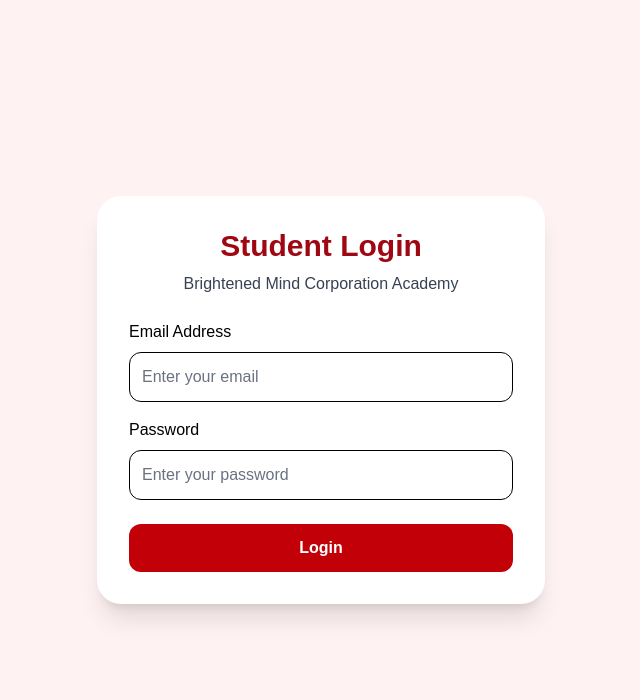
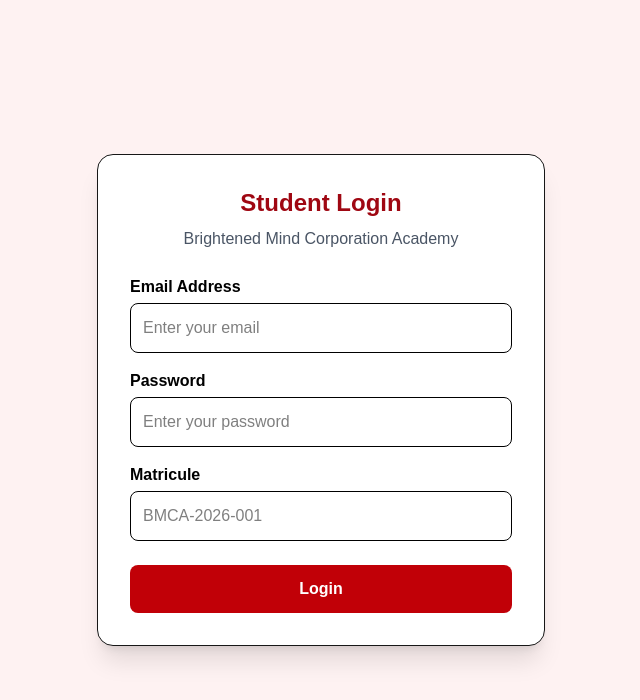
Before and after one commit to brightenedmindcorporation/english-academy, a Next.js app: page /login in a window 1280 px wide. Shown: the top 700 px of the page, without its empty margins (319-959 px from the left). Built offline with nearby package versions, Linux system fonts and the light colour scheme; no server answers.

Commit message:
fix login matricule + admin + visibility UI

```diff
--- a/app/login/page.tsx
+++ b/app/login/page.tsx
@@ -2,62 +2,131 @@
 
 import { useState } from "react";
 import { signInWithEmailAndPassword } from "firebase/auth";
-import { auth } from "@/lib/firebase";
+import { auth, db } from "@/lib/firebase";
 import { useRouter } from "next/navigation";
+import { doc, getDoc } from "firebase/firestore";
 
 export default function Login() {
   const [email, setEmail] = useState("");
   const [password, setPassword] = useState("");
+  const [matricule, setMatricule] = useState("");
+  const [loading, setLoading] = useState(false);
+
   const router = useRouter();
 
   const handleLogin = async () => {
     try {
-      await signInWithEmailAndPassword(auth, email, password);
-      router.push("/dashboard");
+      setLoading(true);
+
+      // 🔐 1. Firebase auth
+      const userCred = await signInWithEmailAndPassword(
+        auth,
+        email,
+        password
+      );
+
+      const user = userCred.user;
+
+      // 📦 2. Firestore student data
+      const snap = await getDoc(doc(db, "students", user.uid));
+
+      if (!snap.exists()) {
+        alert("Account not found in database");
+        return;
+      }
+
+      const data = snap.data();
+
+      // 🚫 3. Not approved check
+      if (data.status !== "Approved") {
+        alert("Account not approved by admin");
+        return;
+      }
+
+      // 🔑 4. Matricule check
+      if (!matricule) {
+        alert("Please enter your matricule");
+        return;
+      }
+
+      if (data.matricule !== matricule) {
+        alert("Invalid matricule");
+        return;
+      }
+
+      // 🚀 5. Redirect by level
+      if (data.level === "Level 1") {
+        router.push("/level1");
+      } else if (data.level === "Level 2") {
+        router.push("/level2");
+      } else {
+        router.push("/dashboard");
+      }
+
     } catch (error: any) {
       alert(error.message);
+    } finally {
+      setLoading(false);
     }
   };
 
   return (
-    <main className="min-h-screen bg-red-50 flex justify-center items-center p-6">
-      <div className="bg-white p-8 shadow-xl rounded-3xl w-full max-w-md">
+    <main className="min-h-screen flex items-center justify-center bg-red-50 px-4">
 
-        <h1 className="text-3xl font-bold text-red-800 text-center mb-2">
+      <div className="bg-white p-8 shadow-xl rounded-2xl w-full max-w-md border">
+
+        {/* TITLE */}
+        <h1 className="text-2xl font-bold text-red-800 text-center mb-2">
           Student Login
         </h1>
 
-        <p className="text-center text-gray-700 mb-6">
+        <p className="text-center text-gray-600 mb-6">
           Brightened Mind Corporation Academy
         </p>
 
-        <label className="block mb-2 font-medium text-black">
+        {/* EMAIL */}
+        <label className="block mb-1 font-semibold text-black">
           Email Address
         </label>
 
         <input
           type="email"
           placeholder="Enter your email"
-          className="w-full border rounded-xl p-3 text-black bg-white placeholder-gray-500 mb-4"
+          className="w-full border p-3 rounded-lg mb-4 text-black bg-white"
           onChange={(e) => setEmail(e.target.value)}
         />
 
-        <label className="block mb-2 font-medium text-black">
+        {/* PASSWORD */}
+        <label className="block mb-1 font-semibold text-black">
           Password
         </label>
 
         <input
           type="password"
           placeholder="Enter your password"
-          className="w-full border rounded-xl p-3 text-black bg-white placeholder-gray-500 mb-6"
+          className="w-full border p-3 rounded-lg mb-4 text-black bg-white"
           onChange={(e) => setPassword(e.target.value)}
         />
 
+        {/* MATRICULE */}
+        <label className="block mb-1 font-semibold text-black">
+          Matricule
+        </label>
+
+        <input
+          type="text"
+          placeholder="BMCA-2026-001"
+          className="w-full border p-3 rounded-lg mb-6 text-black bg-white"
+          onChange={(e) => setMatricule(e.target.value)}
+        />
+
+        {/* BUTTON */}
         <button
           onClick={handleLogin}
-          className="bg-red-700 hover:bg-red-800 text-white w-full p-3 rounded-xl font-semibold"
+          disabled={loading}
+          className="w-full bg-red-700 hover:bg-red-800 text-white p-3 rounded-lg font-semibold"
         >
-          Login
+          {loading ? "Logging in..." : "Login"}
         </button>
 
       </div>
```
